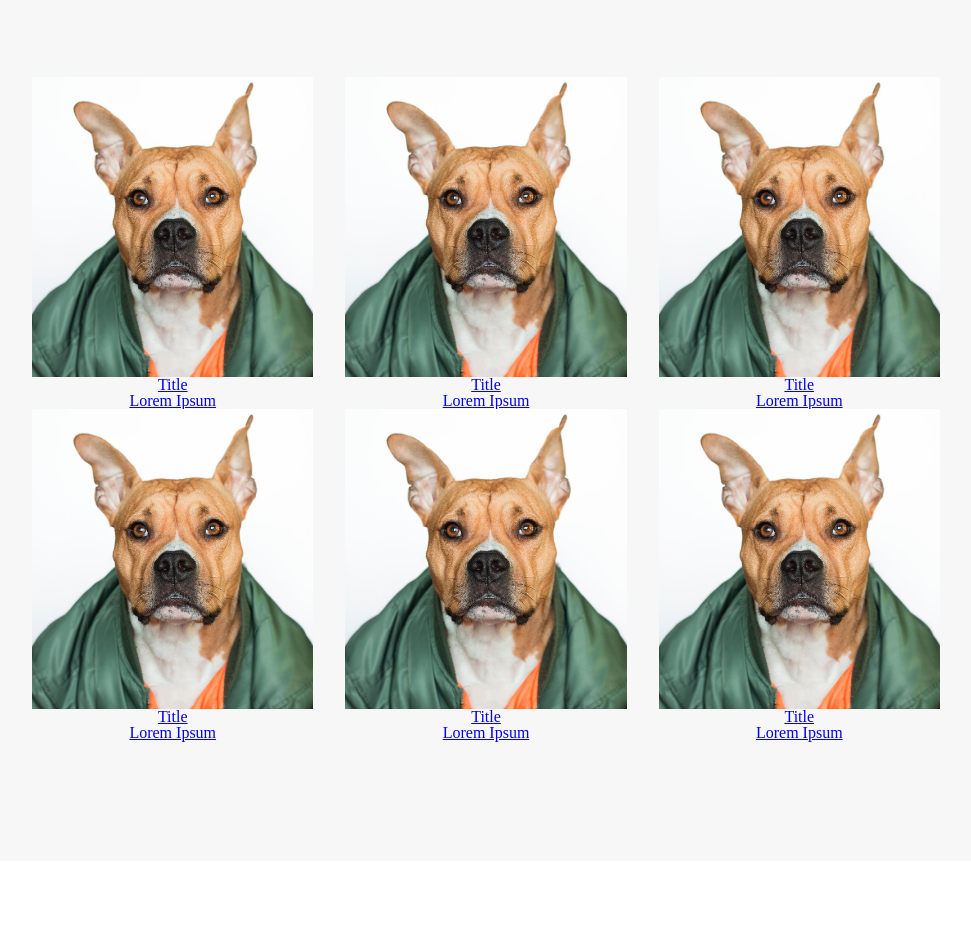
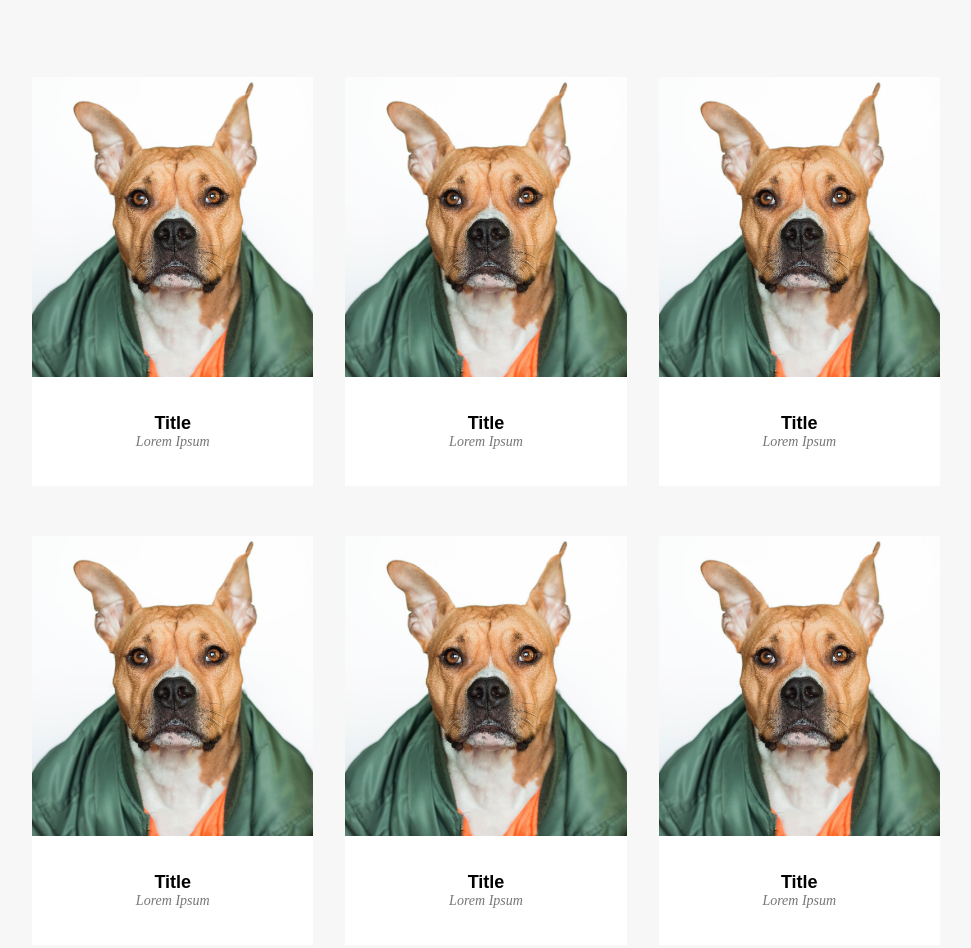
Before and after one commit to Misiek40k/goldenStudio-css-layout, a website: page index.html in a window 1280 px wide. Shown: the part 1543-2491 px from the top of the page, without its empty margins (154-1125 px from the left). Before the commit the page ends 2404 px from the top, so only its background shows below. Drawn offline with Linux system fonts and the light colour scheme; a web font is replaced by a local one.

Commit message:
Add portfolio item descr styles

```diff
--- a/sass/style.scss
+++ b/sass/style.scss
@@ -170,6 +170,9 @@
             display: flex;
             width: 31%;
             flex-direction: column;
+            background: $light-text-color;
+            margin-bottom: $base-unit * 3.125;
+            text-decoration: none;
 
             &__imgWrapper {
                 height: $base-unit * 18.75;
@@ -181,6 +184,25 @@
                 width: 100%;
                 height: 100%;
             }
+
+            &__descrWrapper {
+                width: 100%;
+                margin: $base-unit * 2.1875 0;
+            }
+
+            &__title {
+                @extend%itemTitleText;
+                line-height: $base-unit * 1.375;
+            }
+
+            &__descr {
+                font-family: $text-font-family;
+                font-weight: $fw-regular;
+                font-style: $fs-italic;
+                color: $text-color;
+                font-size: $text-font-size;
+                line-height: $text-font-size * 1.2;
+            }
         }
     }
 }
```
Also changed, not shown: css/style.css, 1 other file.
